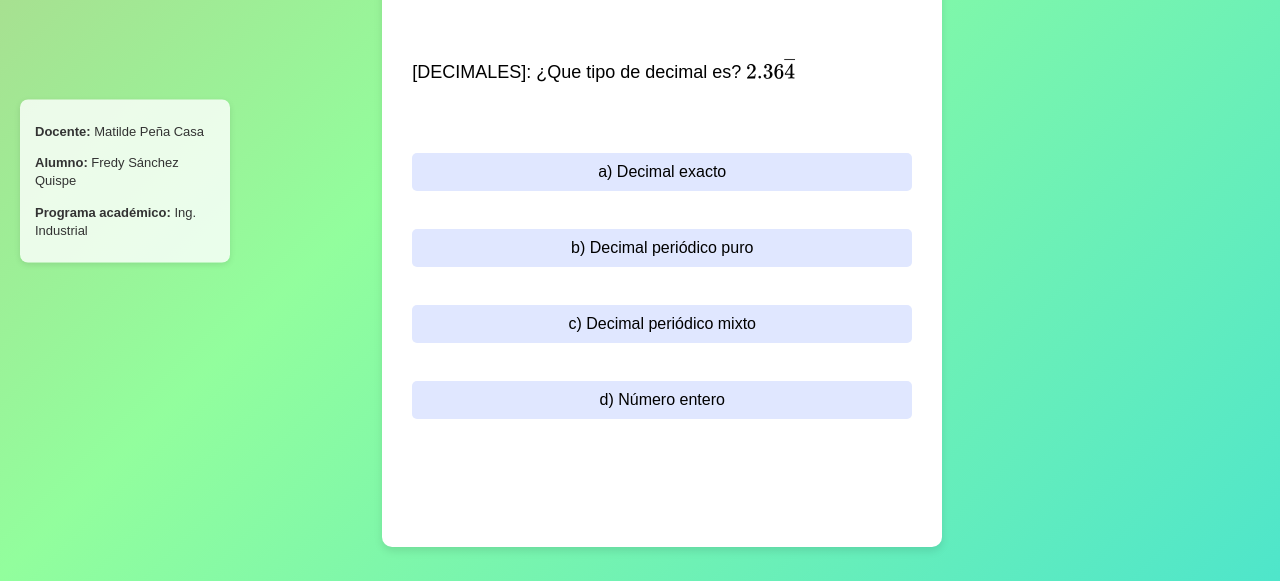
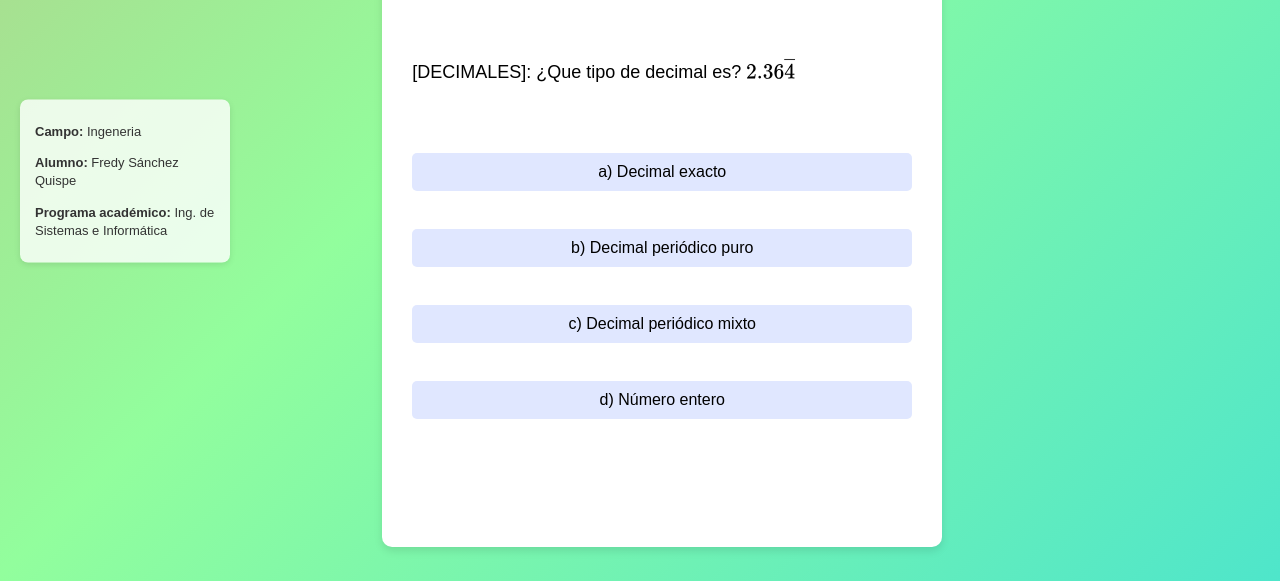
Before and after one commit to vstudioUC/01_game_mat_pa3, a plain HTML site: page frontend/index.html in a window 1280 px wide. Shown: the part 219-800 px from the top of the page. Drawn offline with nearby package versions, Linux system fonts and the light colour scheme.

Commit message:
Modificación de la interfaz del cuestionario
Aquí se cambió la carrera de industrial por sistemas, el nombre del profesor por la palabra ingeniería.

```diff
--- a/frontend/index.html
+++ b/frontend/index.html
@@ -42,9 +42,9 @@
   <script src="js/script.js"></script>
 <script src="https://cdn.jsdelivr.net/npm/canvas-confetti@1.6.0/dist/confetti.browser.min.js"></script>
 <div class="author-box">
-  <p><strong>Docente: </strong>Matilde Peña Casa</p>
+  <p><strong>Campo: </strong>Ingeneria</p>
   <p><strong>Alumno: </strong>Fredy Sánchez Quispe</p>
-  <p><strong>Programa académico: </strong>Ing. Industrial</p>
+  <p><strong>Programa académico: </strong>Ing. de Sistemas e Informática</p>
 </div>
 </body>
 </html>
```
